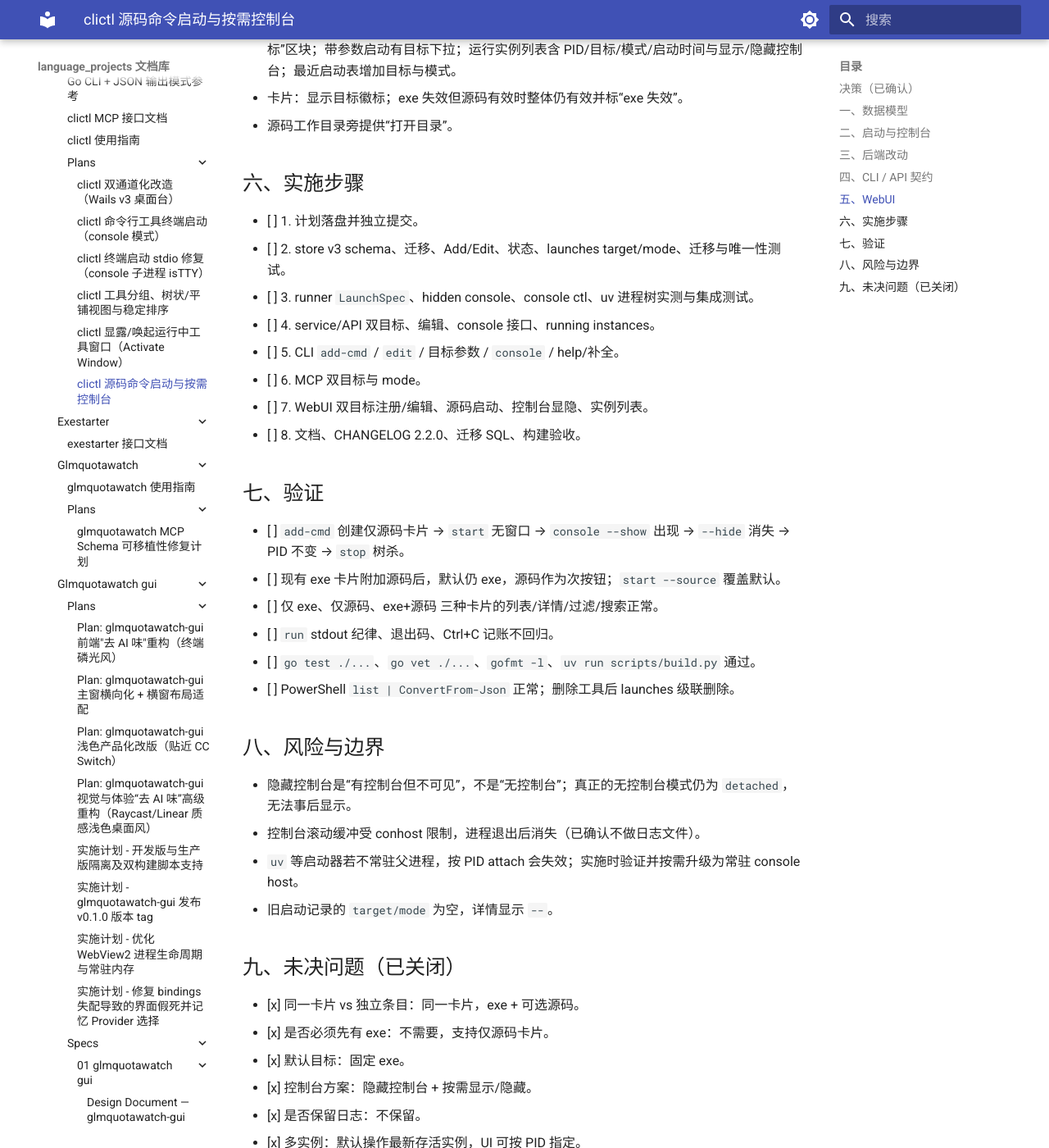
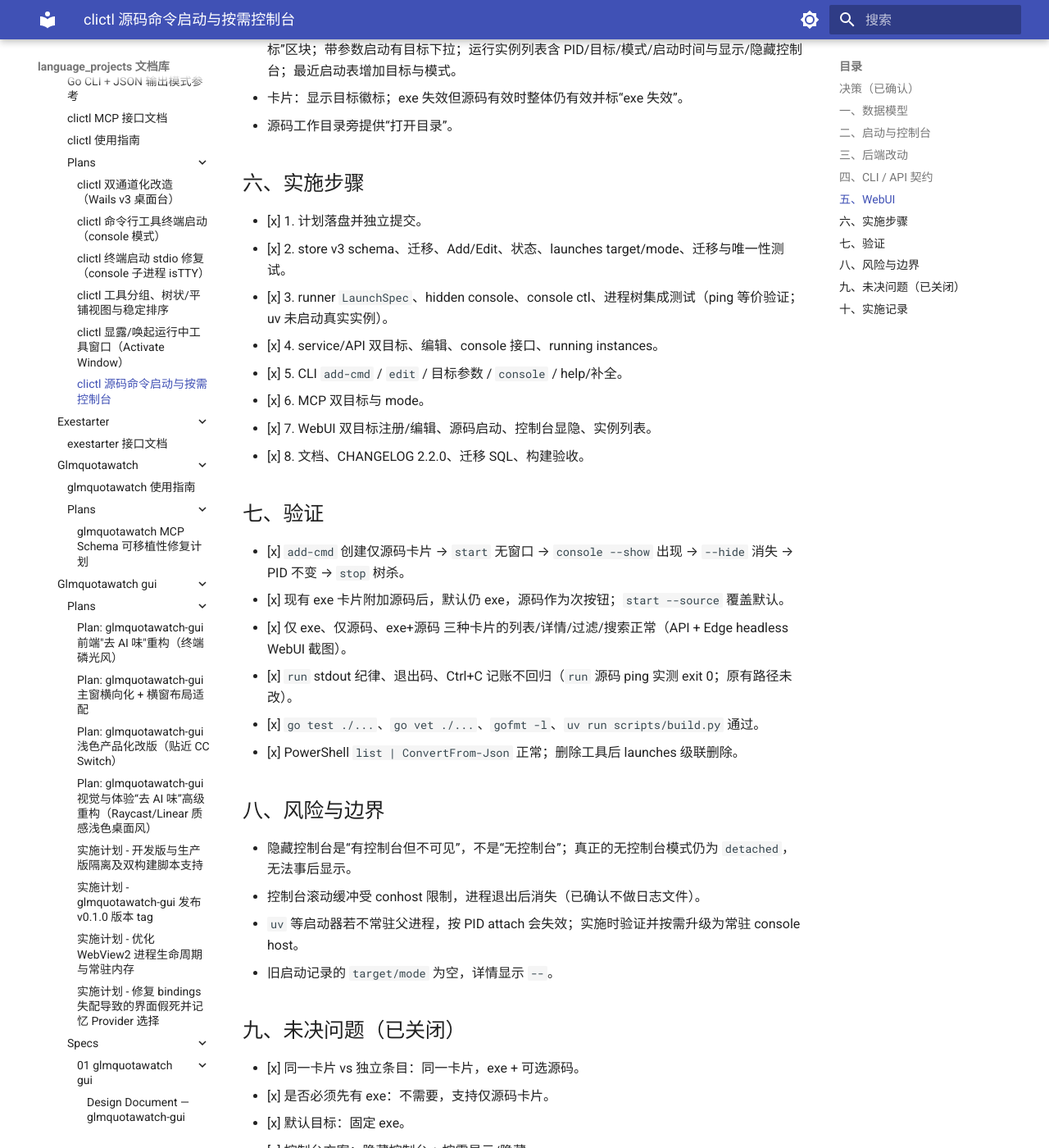
Before and after one commit to shihao-hub/td-language_projects, an MkDocs documentation site: the page built from docs/projects/go_projects/clictl/plans/06-source-command-launch.md, in a window 1280 px wide and 1400 px high, scrolled down 4117 px. Shown: the whole window at 82% size. Built offline with MkDocs 1.6.1 and Material for MkDocs 9.7.7, drawn with Linux system fonts in a browser that asks for light colours; a script that is not in the unit is left out; some of the changed text lies outside the part shown.

Commit message:
docs(plans): 更新 clictl 源码命令计划实施状态
- 勾选实施步骤与验证项
- 记录实现范围、验证结果与 uv 实机验收边界

```diff
--- a/docs/projects/go_projects/clictl/plans/06-source-command-launch.md
+++ b/docs/projects/go_projects/clictl/plans/06-source-command-launch.md
@@ -116,23 +116,23 @@ clictl-cli console <name> --show|--hide [--pid N]
 
 ## 六、实施步骤
 
-- [ ] 1. 计划落盘并独立提交。
-- [ ] 2. store v3 schema、迁移、Add/Edit、状态、launches target/mode、迁移与唯一性测试。
-- [ ] 3. runner `LaunchSpec`、hidden console、console ctl、uv 进程树实测与集成测试。
-- [ ] 4. service/API 双目标、编辑、console 接口、running instances。
-- [ ] 5. CLI `add-cmd` / `edit` / 目标参数 / `console` / help/补全。
-- [ ] 6. MCP 双目标与 mode。
-- [ ] 7. WebUI 双目标注册/编辑、源码启动、控制台显隐、实例列表。
-- [ ] 8. 文档、CHANGELOG 2.2.0、迁移 SQL、构建验收。
+- [x] 1. 计划落盘并独立提交。
+- [x] 2. store v3 schema、迁移、Add/Edit、状态、launches target/mode、迁移与唯一性测试。
+- [x] 3. runner `LaunchSpec`、hidden console、console ctl、进程树集成测试（ping 等价验证；uv 未启动真实实例）。
+- [x] 4. service/API 双目标、编辑、console 接口、running instances。
+- [x] 5. CLI `add-cmd` / `edit` / 目标参数 / `console` / help/补全。
+- [x] 6. MCP 双目标与 mode。
+- [x] 7. WebUI 双目标注册/编辑、源码启动、控制台显隐、实例列表。
+- [x] 8. 文档、CHANGELOG 2.2.0、迁移 SQL、构建验收。
 
 ## 七、验证
 
-- [ ] `add-cmd` 创建仅源码卡片 → `start` 无窗口 → `console --show` 出现 → `--hide` 消失 → PID 不变 → `stop` 树杀。
-- [ ] 现有 exe 卡片附加源码后，默认仍 exe，源码作为次按钮；`start --source` 覆盖默认。
-- [ ] 仅 exe、仅源码、exe+源码 三种卡片的列表/详情/过滤/搜索正常。
-- [ ] `run` stdout 纪律、退出码、Ctrl+C 记账不回归。
-- [ ] `go test ./...`、`go vet ./...`、`gofmt -l`、`uv run scripts/build.py` 通过。
-- [ ] PowerShell `list | ConvertFrom-Json` 正常；删除工具后 launches 级联删除。
+- [x] `add-cmd` 创建仅源码卡片 → `start` 无窗口 → `console --show` 出现 → `--hide` 消失 → PID 不变 → `stop` 树杀。
+- [x] 现有 exe 卡片附加源码后，默认仍 exe，源码作为次按钮；`start --source` 覆盖默认。
+- [x] 仅 exe、仅源码、exe+源码 三种卡片的列表/详情/过滤/搜索正常（API + Edge headless WebUI 截图）。
+- [x] `run` stdout 纪律、退出码、Ctrl+C 记账不回归（`run` 源码 ping 实测 exit 0；原有路径未改）。
+- [x] `go test ./...`、`go vet ./...`、`gofmt -l`、`uv run scripts/build.py` 通过。
+- [x] PowerShell `list | ConvertFrom-Json` 正常；删除工具后 launches 级联删除。
 
 ## 八、风险与边界
 
@@ -150,3 +150,12 @@ clictl-cli console <name> --show|--hide [--pid N]
 - [x] 是否保留日志：不保留。
 - [x] 多实例：默认操作最新存活实例，UI 可按 PID 指定。
 - [x] 编辑范围：exe、源码、默认目标、描述、meta 全量编辑。
+
+## 十、实施记录
+
+- 代码：`clictl` 子仓（commit 待提交）。
+- 数据：tools v3（旧 path → exe_path，source_* 四列，default_target，partial unique indexes）；launches target/mode；父仓 `migrations/002_v2.2.0_command_tools.sql` 存档。
+- 后端：store 双目标 Add/Attach/Update、任一目标有效状态；runner LaunchSpec + hidden console + `__console-ctl`；service/API 双目标、编辑、console、instances；CLI add-cmd/edit/run/start 目标/console；MCP add/info/start/run 双目标。
+- 前端：双目标注册/编辑弹窗、默认目标、目标区块、源码启动/终端启动、运行实例与逐 PID 控制台显隐、最近启动目标/模式。
+- 验证：`go test ./...` / `go vet ./...` / `gofmt -l` / `uv run scripts/build.py` 通过；CLI e2e 用 ping 验证 hidden → show → hide → stop（PID 不变）；API + Edge headless 1280×850 截图确认三卡片、双目标区块、全部操作按钮可见。
+- 已知边界：uv 启动真实 zedhub 实例未在本机自动化中启动（避免创建 daemon/GUI 副作用），隐藏控制台机制与 ping 完全同路径；用户实机 `add-cmd ... --program uv -- run zedhub-gui` 后即可验收。
```
